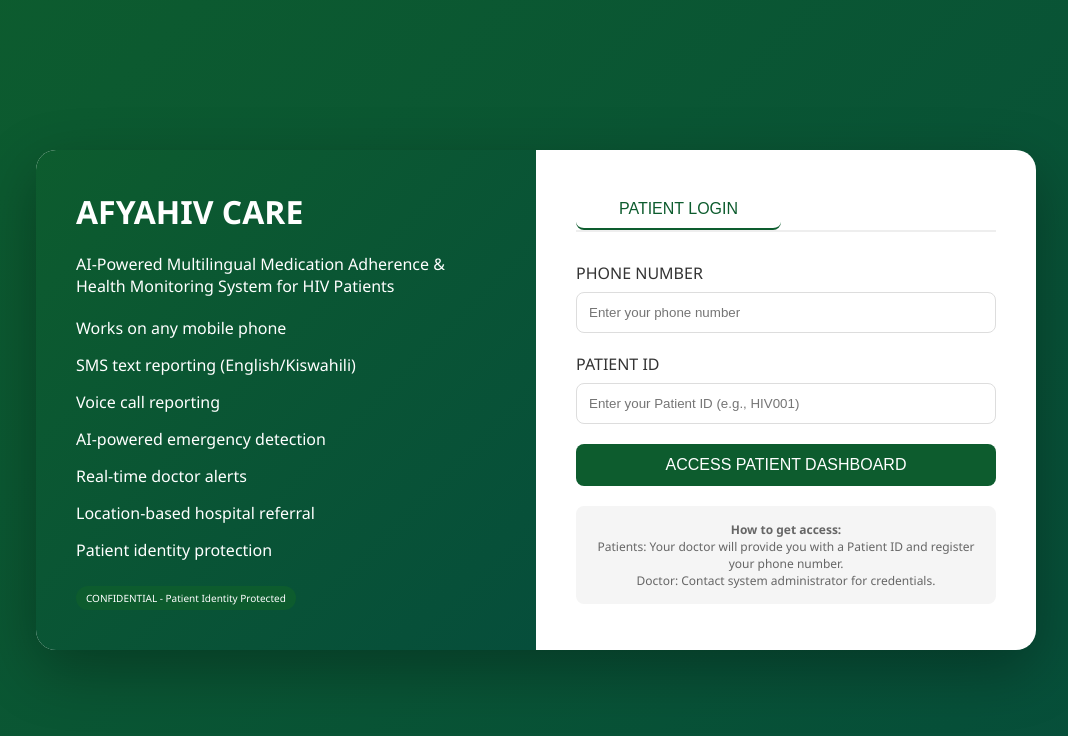
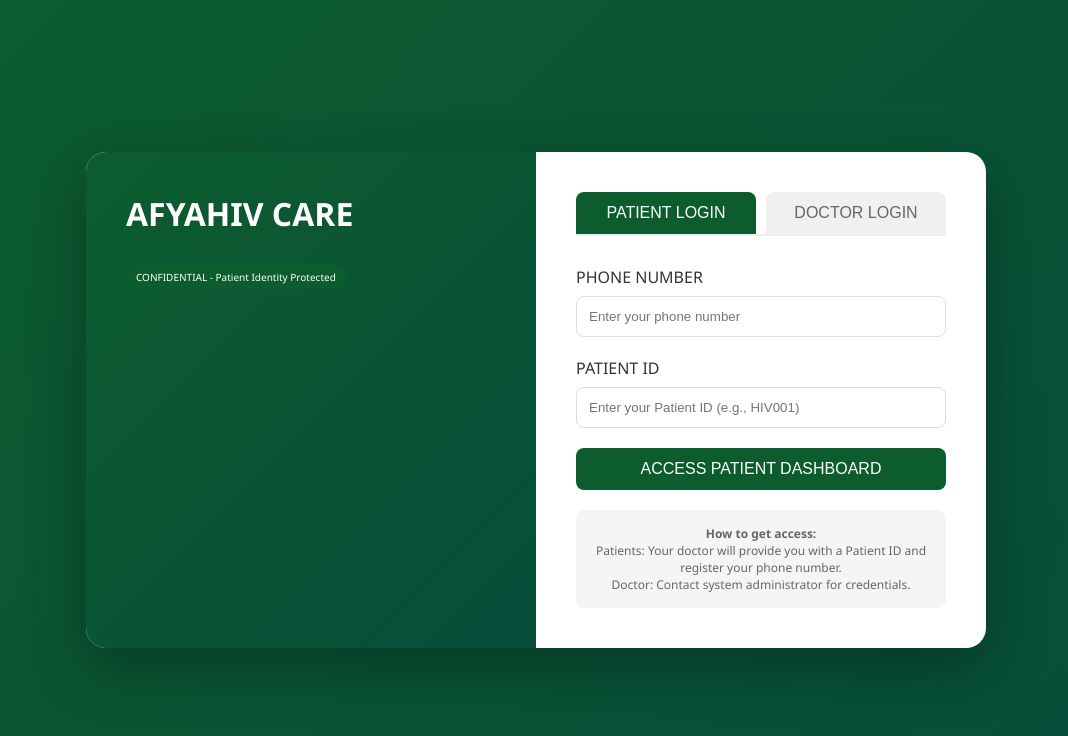
Before and after one commit to George-tech-svg/AFYAHIV-CARE, a Flask app: page / in a window 1280 px wide. Shown: the top 736 px of the page, without its empty margins (104-1172 px from the left). Run offline with Flask 3, Linux system fonts and the light colour scheme.

Commit message:
Refactor login.html for improved layout and styles
Updated the login page layout and styles for better usability.

```diff
--- a/templates/login.html
+++ b/templates/login.html
@@ -7,15 +7,52 @@
     <style>
         * { margin: 0; padding: 0; box-sizing: border-box; }
         body { font-family: 'Segoe UI', Tahoma, Geneva, Verdana, sans-serif; background: linear-gradient(135deg, #0D5C2E 0%, #064E3B 100%); min-height: 100vh; display: flex; align-items: center; justify-content: center; }
-        .container { display: flex; max-width: 1000px; width: 90%; background: white; border-radius: 20px; overflow: hidden; box-shadow: 0 20px 60px rgba(0,0,0,0.3); }
+        .container { display: flex; max-width: 900px; width: 90%; background: white; border-radius: 20px; overflow: hidden; box-shadow: 0 20px 60px rgba(0,0,0,0.3); }
         .info-panel { background: linear-gradient(135deg, #0D5C2E 0%, #064E3B 100%); color: white; padding: 40px; flex: 1; }
         .info-panel h1 { font-size: 32px; margin-bottom: 20px; }
-        .feature-list { list-style: none; margin-top: 20px; }
-        .feature-list li { margin-bottom: 15px; display: flex; align-items: center; gap: 10px; }
         .login-panel { padding: 40px; flex: 1; }
-        .login-tabs { display: flex; gap: 10px; margin-bottom: 30px; border-bottom: 2px solid #eee; }
-        .tab { padding: 10px 20px; cursor: pointer; border: none; background: none; font-size: 16px; }
-        .tab.active { color: #0D5C2E; border-bottom: 2px solid #0D5C2E; }
+
+        /* Both tabs always visible side by side */
+        .login-tabs {
+            display: flex;
+            gap: 10px;
+            margin-bottom: 30px;
+            border-bottom: 2px solid #eee;
+        }
+        .tab {
+            flex: 1;
+            padding: 12px 20px;
+            cursor: pointer;
+            border: none;
+            background: none;
+            font-size: 16px;
+            font-weight: 500;
+            text-align: center;
+            transition: all 0.3s;
+        }
+        .tab.patient-tab {
+            background: #0D5C2E;
+            color: white;
+            border-radius: 8px 8px 0 0;
+        }
+        .tab.doctor-tab {
+            background: #ccc;
+            color: #333;
+            border-radius: 8px 8px 0 0;
+        }
+        .tab.patient-tab.active {
+            background: #0D5C2E;
+            color: white;
+        }
+        .tab.doctor-tab.active {
+            background: #0D5C2E;
+            color: white;
+        }
+        .tab.doctor-tab:not(.active) {
+            background: #f0f0f0;
+            color: #666;
+        }
+
         .login-form { display: none; }
         .login-form.active { display: block; }
         .form-group { margin-bottom: 20px; }
@@ -26,29 +63,25 @@
         .error { background: #ffebee; color: #c62828; padding: 10px; border-radius: 8px; margin-bottom: 20px; text-align: center; }
         .info-text { margin-top: 20px; padding: 15px; background: #f5f5f5; border-radius: 8px; font-size: 12px; text-align: center; color: #666; }
         .security-badge { display: inline-block; background: #0D5C2E; color: white; padding: 5px 10px; border-radius: 20px; font-size: 10px; margin-top: 10px; }
+
+        @media (max-width: 768px) {
+            .container { flex-direction: column; }
+            .info-panel { padding: 20px; }
+            .info-panel h1 { font-size: 24px; }
+        }
     </style>
 </head>
 <body>
     <div class="container">
         <div class="info-panel">
             <h1>AFYAHIV CARE</h1>
-            <p>AI-Powered Multilingual Medication Adherence & Health Monitoring System for HIV Patients</p>
-            <ul class="feature-list">
-                <li> Works on any mobile phone</li>
-                <li> SMS text reporting (English/Kiswahili)</li>
-                <li> Voice call reporting</li>
-                <li> AI-powered emergency detection</li>
-                <li> Real-time doctor alerts</li>
-                <li> Location-based hospital referral</li>
-                <li> Patient identity protection</li>
-            </ul>
             <div class="security-badge"> CONFIDENTIAL - Patient Identity Protected</div>
         </div>
 
         <div class="login-panel">
             <div class="login-tabs">
-                <button class="tab active" onclick="showTab('patient')">PATIENT LOGIN</button>
-                <button class="tab" onclick="showTab('doctor')">DOCTOR LOGIN</button>
+                <button class="tab patient-tab active" onclick="showTab('patient')">PATIENT LOGIN</button>
+                <button class="tab doctor-tab" onclick="showTab('doctor')">DOCTOR LOGIN</button>
             </div>
 
             {% if error %}
@@ -93,14 +126,19 @@
         function showTab(type) {
             const tabs = document.querySelectorAll('.tab');
             const forms = document.querySelectorAll('.login-form');
+
+            // Remove active class from all tabs
             tabs.forEach(tab => tab.classList.remove('active'));
-            forms.forEach(form => form.classList.remove('active'));
+
+            // Add active class to selected tab
             if (type === 'patient') {
                 tabs[0].classList.add('active');
                 document.getElementById('patientForm').classList.add('active');
+                document.getElementById('doctorForm').classList.remove('active');
             } else {
                 tabs[1].classList.add('active');
                 document.getElementById('doctorForm').classList.add('active');
+                document.getElementById('patientForm').classList.remove('active');
             }
         }
     </script>
```
